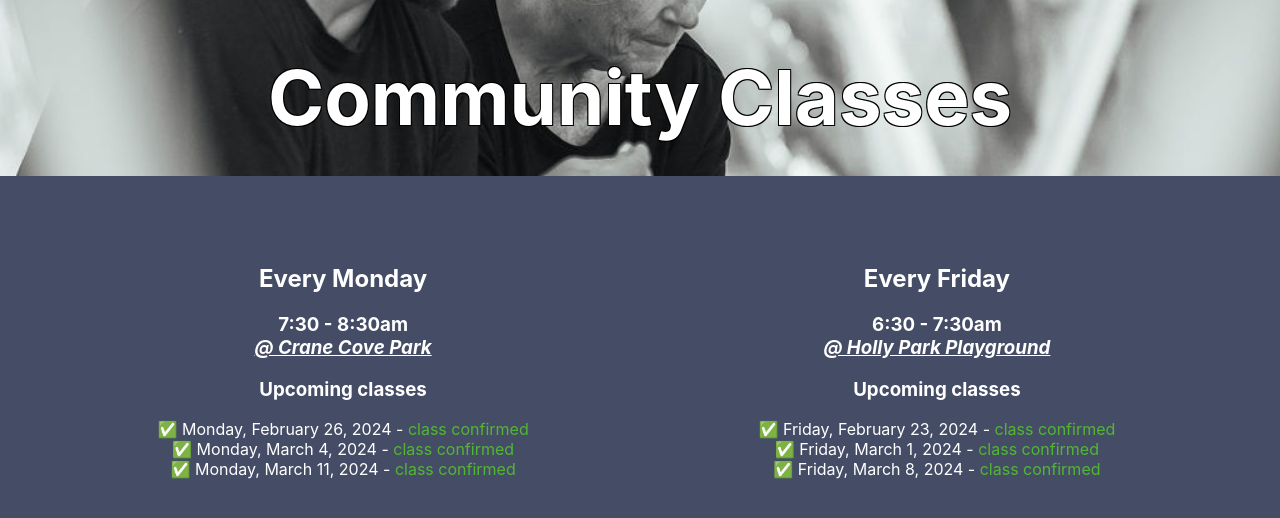
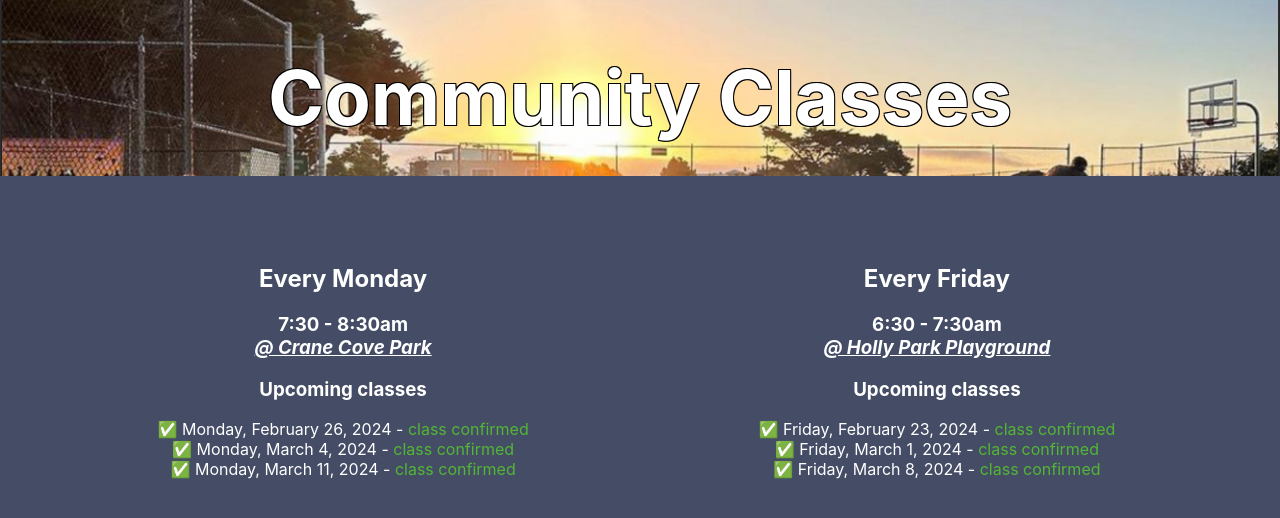
Before and after one commit to DigitalDsntHurt/jaaaam, a React (Create React App) app: page /community-classes in a window 1280 px wide. Shown: the top 518 px of the page. Built offline with nearby package versions, Linux system fonts and the light colour scheme.

Commit message:
Implements new generic hero in community classes landing page

```diff
--- a/src/pages/CommunityClasses.js
+++ b/src/pages/CommunityClasses.js
@@ -20,9 +20,10 @@ const CommunityClasses = () => {
     return (
         <>
             <Hero
+                alt='sunrise community classes at crane cove park and holly park'
                 button={false}
                 headline='Community Classes'
-                img='teaching.jpg'
+                img='sunrise_sliver.png'
             />
             <div className="page-container">
                 <div className="community-class-detail-grid-container">
```
